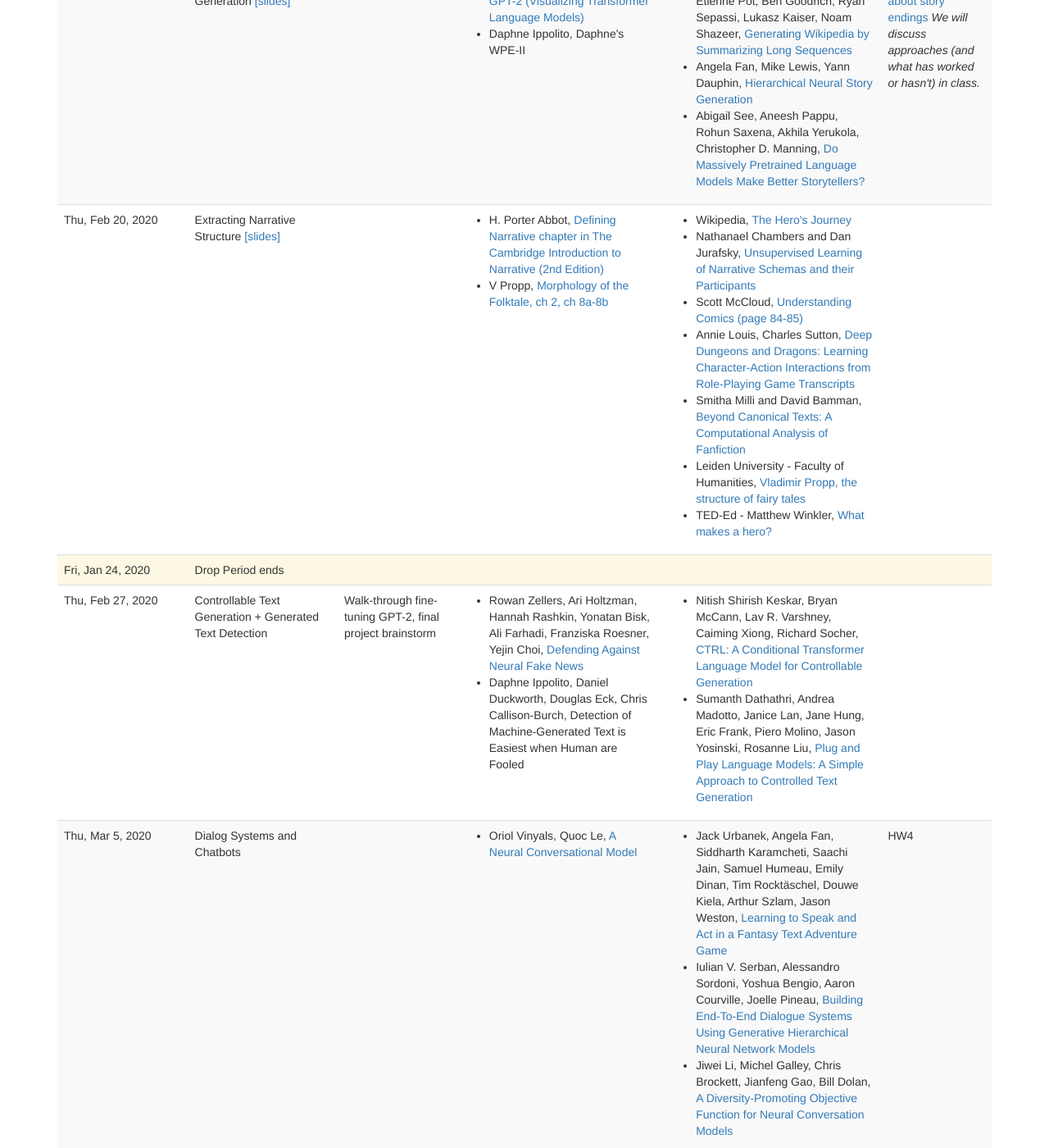
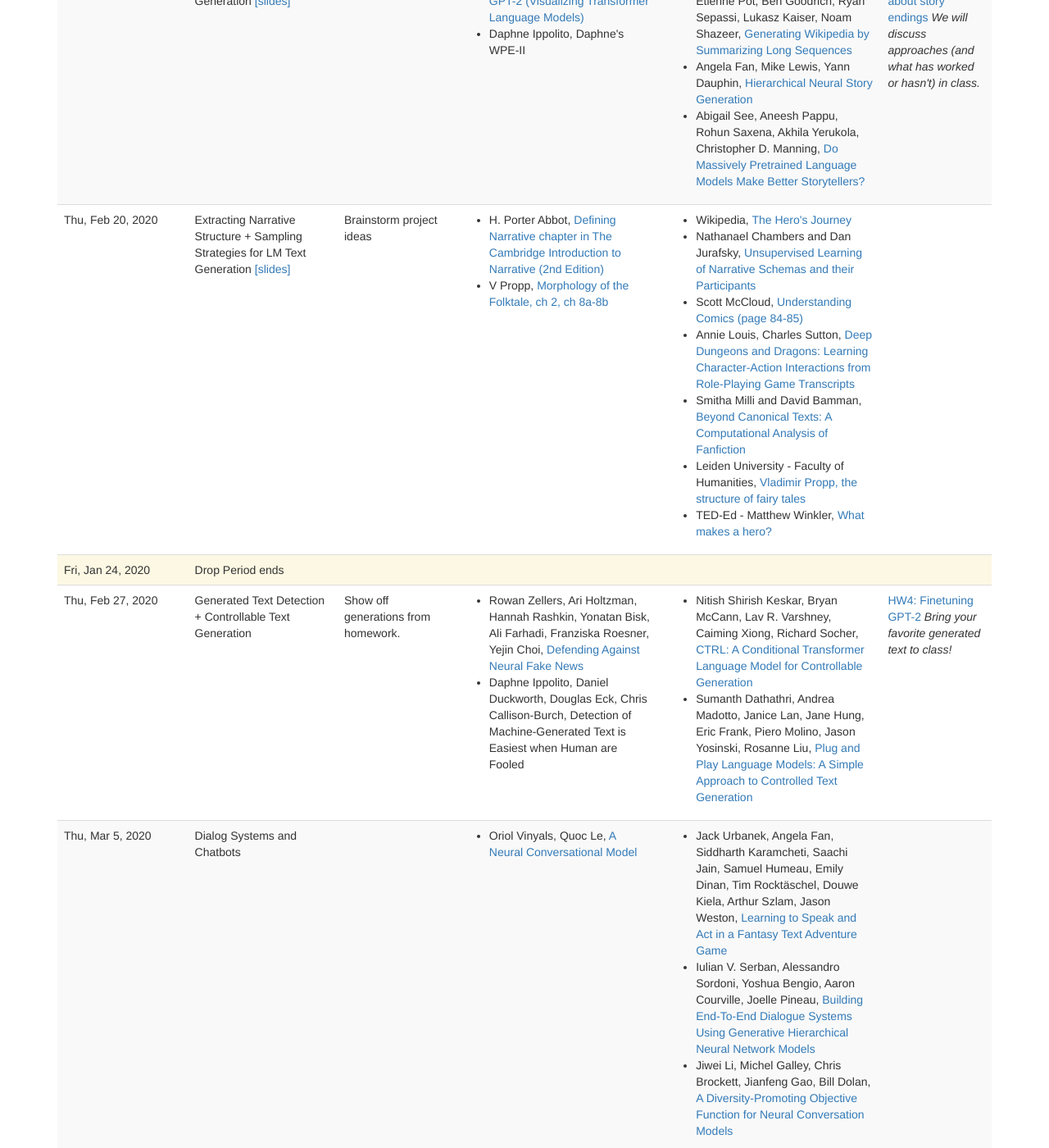
Before and after one commit to interactive-fiction-class/interactive-fiction-class.github.io, a Jekyll site: the page built from lectures.md, in a window 1280 px wide and 1400 px high, scrolled down 1770 px. Shown: the whole window at 82% size. Built offline with Jekyll 4.4.1, drawn with Linux system fonts in a browser that asks for light colours; nearby versions of some CDN libraries; a script that is not in the unit is left out.

Commit message:
Update lectures.yaml

```diff
--- a/_data/lectures.yaml
+++ b/_data/lectures.yaml
@@ -211,9 +211,12 @@
       note: We will discuss approaches (and what has worked or hasn't) in class.
 -
   date: 2020-02-20
-  title: Extracting Narrative Structure
+  title: Extracting Narrative Structure + Sampling Strategies for LM Text Generation
   description: How to ectract schemas or other forms of narrative structure from a text.
   slides: extracting-narrative-structure.pdf
+  activities:
+    -
+      title: Brainstorm project ideas
   readings:
     -
       title: Defining Narrative chapter in The Cambridge Introduction to Narrative (2nd Edition)
@@ -269,10 +272,10 @@
   type: no_lecture
 -
   date: 2020-02-27
-  title: Controllable Text Generation + Generated Text Detection
+  title: Generated Text Detection + Controllable Text Generation
   activities:
     -
-      title: Walk-through fine-tuning GPT-2, final project brainstorm
+      title: Show off generations from homework.
   slides:
   readings:
     -
@@ -296,6 +299,11 @@
       url: https://arxiv.org/abs/1912.02164
       year: 2019
       optional: True
+  homework_due:
+    -
+      title: HW4&colon; Finetuning GPT-2
+      url: language-model/language-model.html
+      note: Bring your favorite generated text to class!
 -
   date: 2020-03-05
   title: Dialog Systems and Chatbots
@@ -325,9 +333,6 @@
       authors: Jiwei Li, Michel Galley, Chris Brockett, Jianfeng Gao, Bill Dolan
       url: https://arxiv.org/abs/1510.03055
       year: 2015
-  homework_due:
-    -
-      title: HW4
 -
   date: 2020-03-12
   title: No class (Spring Break)
```
